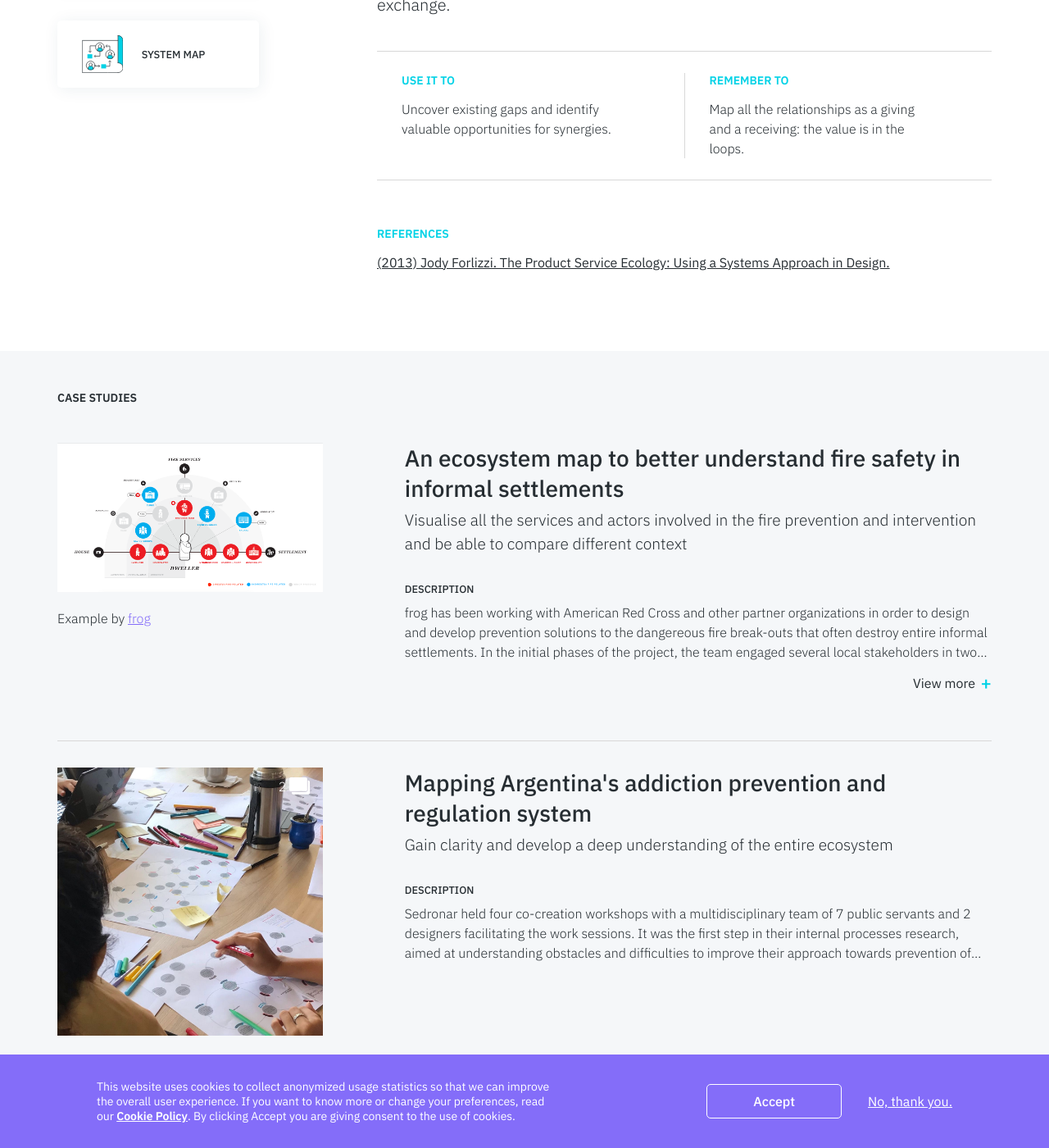
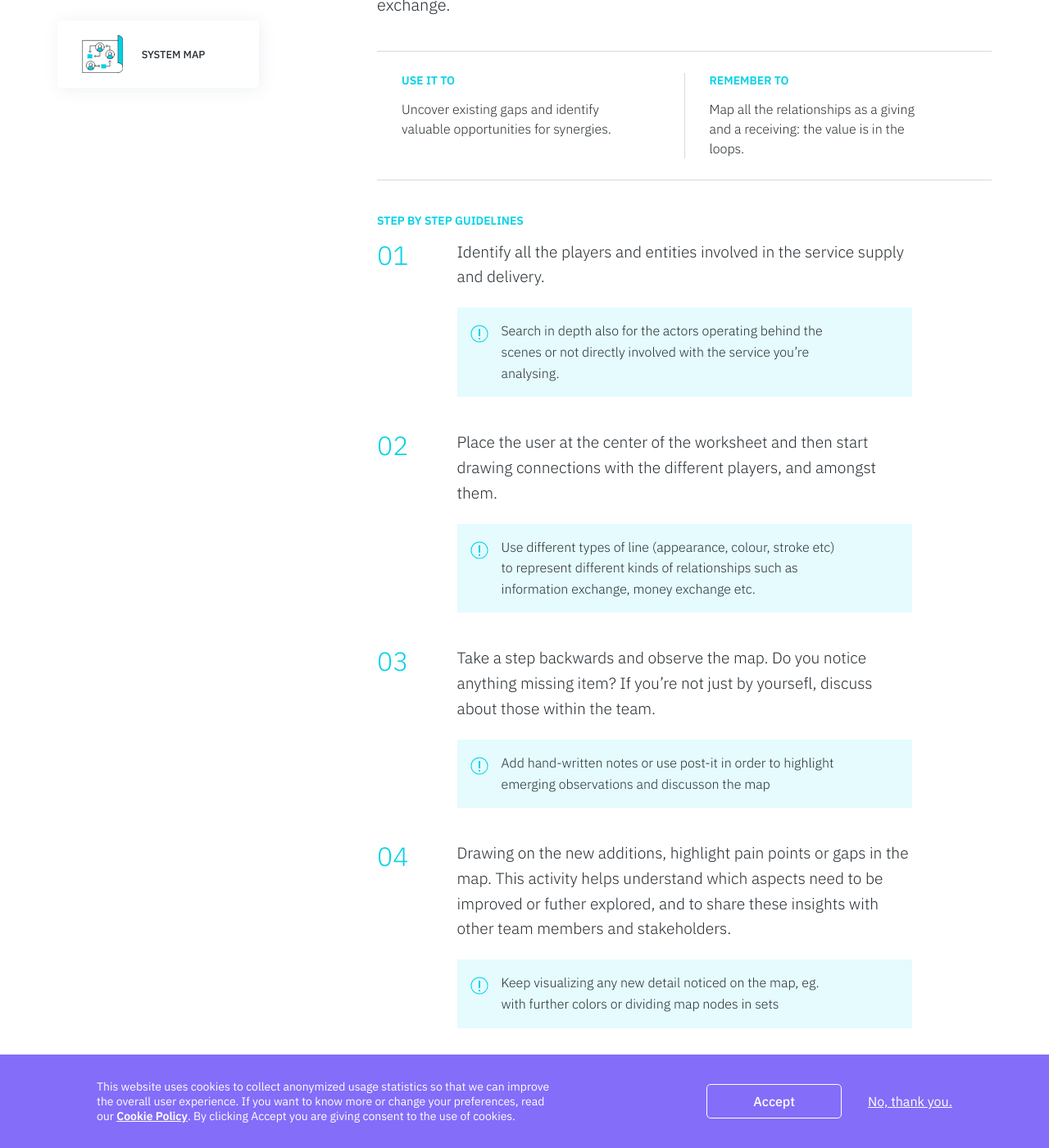
Before and after one commit to service-design-tools/sdt-website, a Jekyll site: the page built from _tools/ecosystem-map.md, in a window 1280 px wide and 1400 px high, scrolled down 907 px. Shown: the whole window at 82% size. Built offline with Jekyll 4.4.1, drawn with Linux system fonts in a browser that asks for light colours.

Commit message:
Update tool “ecosystem-map”

```diff
--- a/_tools/ecosystem-map.md
+++ b/_tools/ecosystem-map.md
@@ -1,8 +1,7 @@
 ---
 title: Ecosystem Map
-subtitle: >-
-  Describe all the entities, flows and relationships that characterize the
-  surrounding ecosystem.
+subtitle: Describe all the entities, flows and relationships that characterize
+  the surrounding ecosystem.
 properties:
   how:
     - Map
@@ -13,7 +12,7 @@ properties:
   who:
     - Experts
     - Stakeholders
-synonyms: 'Actors Map, Ecology Map'
+synonyms: Actors Map, Ecology Map
 icon: >
   <svg version="1.1" xmlns="http://www.w3.org/2000/svg" x="0px" y="0px"
   viewBox="0 0 138.5 126.5" xml:space="preserve">
@@ -42,14 +41,32 @@ related:
     - Stakeholders Map
     - System Map
 use: Uncover existing gaps and identify valuable opportunities for synergies.
-reminder: >-
-  Map all the relationships as a giving and a receiving: the value is in the
-  loops.
+reminder: "Map all the relationships as a giving and a receiving: the value is
+  in the loops."
+guidelines:
+  - step: Identify all the players and entities involved in the service supply and
+      delivery.
+    warning: Search in depth also for the actors operating behind the scenes or not
+      directly involved with the service you're analysing.
+  - step: Place the user at the center of the worksheet and then start drawing
+      connections with the different players, and amongst them.
+    warning: Use different types of line (appearance, colour, stroke etc) to
+      represent different kinds of relationships such as information exchange,
+      money exchange etc.
+  - step: Take a step backwards and observe the map. Do you notice anything missing
+      item? If you're not just by yoursefl, discuss about those within the team.
+    warning: Add hand-written notes or use post-it in order to highlight emerging
+      observations and discusson the map
+  - step: Drawing on the new additions, highlight pain points or gaps in the map.
+      This activity helps understand which aspects need to be improved or futher
+      explored, and to share these insights with other team members and
+      stakeholders.
+    warning: Keep visualizing any new detail noticed on the map, eg. with further
+      colors or dividing map nodes in sets
 references:
-  - link: 'https://systemic-design.net/wp-content/uploads/2013/12/Forlizzi.pdf'
-    name: >-
-      (2013) Jody Forlizzi. The Product Service Ecology: Using a Systems
-      Approach in Design.
+  - link: https://systemic-design.net/wp-content/uploads/2013/12/Forlizzi.pdf
+    name: "(2013) Jody Forlizzi. The Product Service Ecology: Using a Systems
+      Approach in Design."
 socialimage: /assets/images/uploads/ecosystem-map-social-img.png
 ---
 The ecosystem map is a synthetic representation capturing all the key roles that have an influence on the user, organization and service environment. The ecosystem map is built by first displaying all the entities, and then connecting them based on the type of value they exchange.
```
